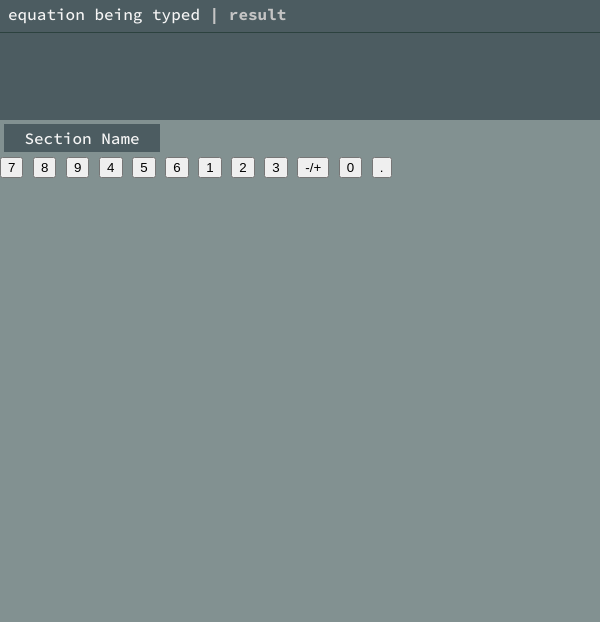
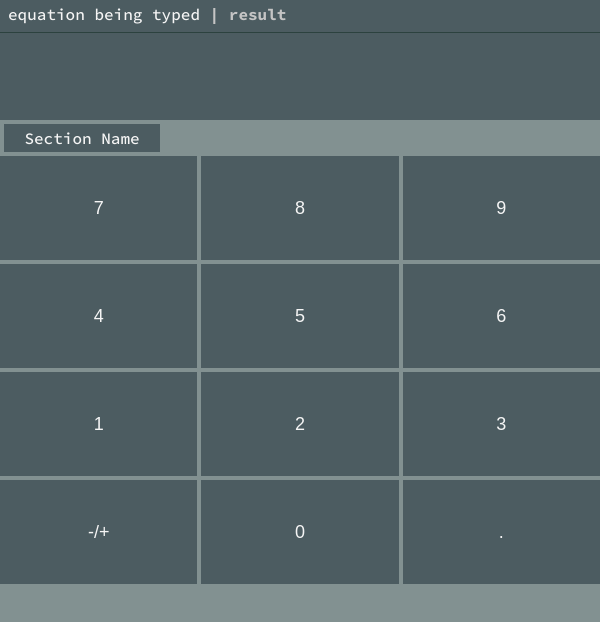
Before and after one commit to maximombro/Facilitas-Calculator, an Electron app: page index.html in a window 600 px wide. Drawn offline with Linux system fonts and the light colour scheme.

Commit message:
Styled the current grid buttons

```diff
--- a/style.css
+++ b/style.css
@@ -36,6 +36,19 @@ body {
     background-color: var(--colorDarkB);
     color: whitesmoke;
     margin: 0;
+}
+
+button,
+.button {
+    cursor: pointer;
+    background-color: var(--colorDarkA);
+    color: whitesmoke;
+    border: none;
+}
+
+button:hover,
+.button:hover {
+    background-color: var(--colorAccentA);
 }
 
 /* Equation List */
@@ -110,3 +123,15 @@ body {
 .choiceItems > div > ul > li:hover {
     background-color: var(--colorAccentA);
 }
+
+/* Calculator Buttons */
+.buttons {
+    display: grid;
+    grid-template-columns: repeat(3, 1fr);
+    grid-gap: 4px;
+    grid-auto-rows: 100%;
+}
+
+.buttons > button {
+    font-size: large;
+}
```
